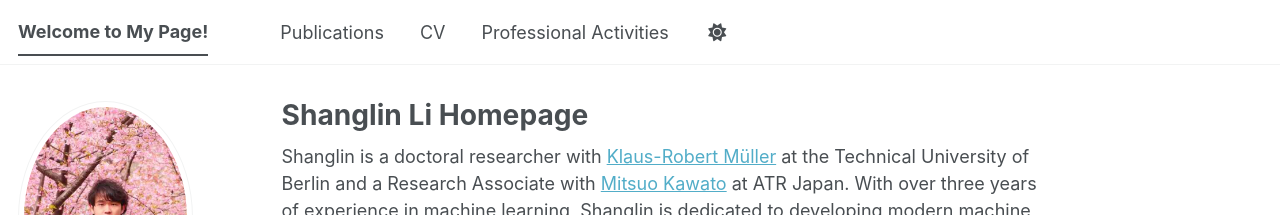
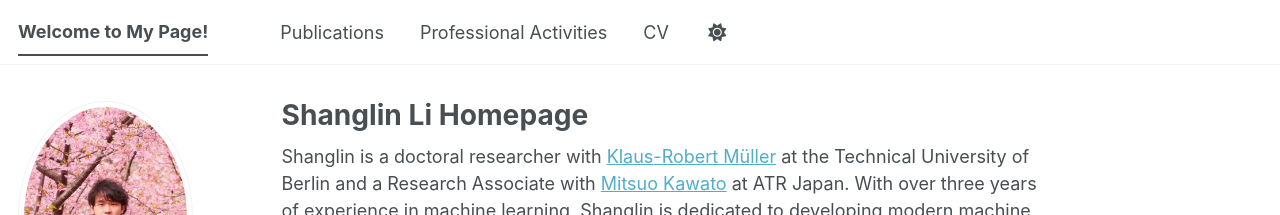
Before and after one commit to fightlesliefigt/fightlesliefigt.github.io, a Jekyll site: the page built from _pages/about.md, in a window 1280 px wide. Shown: the top 215 px of the page. Built offline with Jekyll 4.4.1, drawn with Linux system fonts in a browser that asks for light colours; a style sheet for code colours, icons or effects is not loaded; part of the change alters nothing that is shown.

```diff
--- a/_data/navigation.yml
+++ b/_data/navigation.yml
@@ -11,9 +11,12 @@ main:
   - title: "Publications"
     url: /publications/
 
-  - title: "CV"
-    url: https://fightlesliefigt.github.io/files/Shanglin_CV.pdf
 
 
   - title: "Professional Activities"
     url: /portfolio/
+
+
+
+  - title: "CV"
+    url: https://fightlesliefigt.github.io/files/Shanglin_CV.pdf
```
